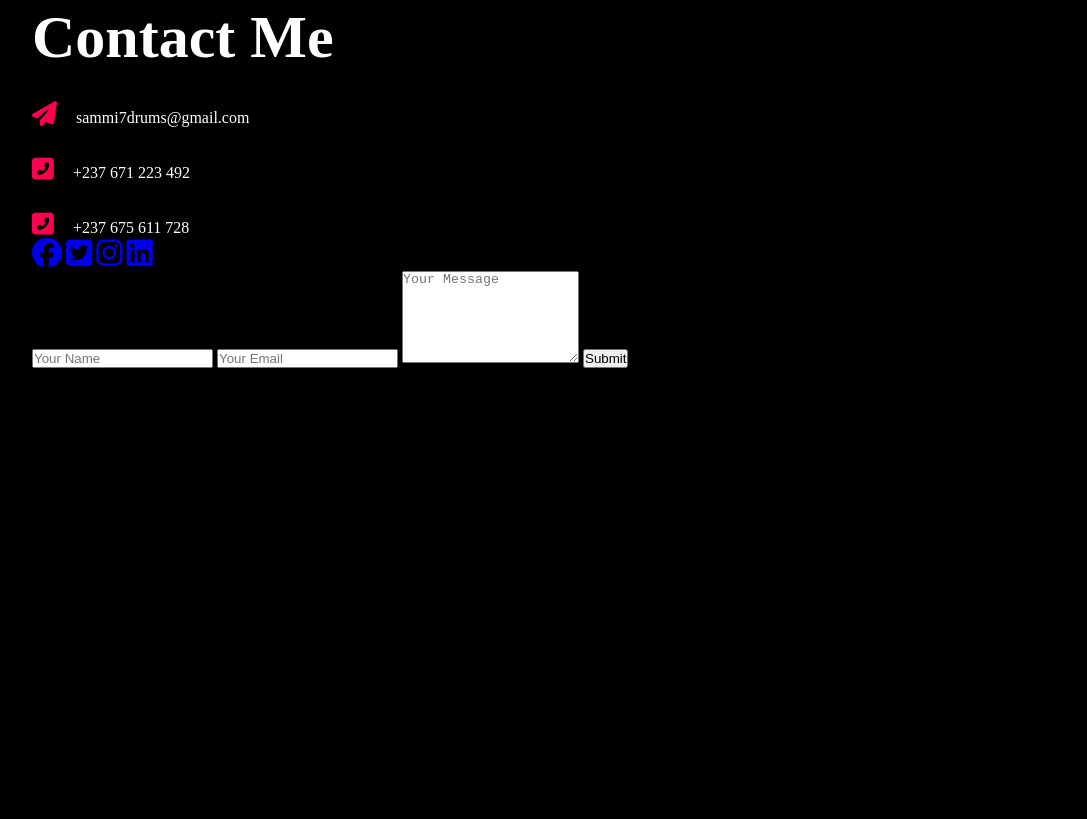
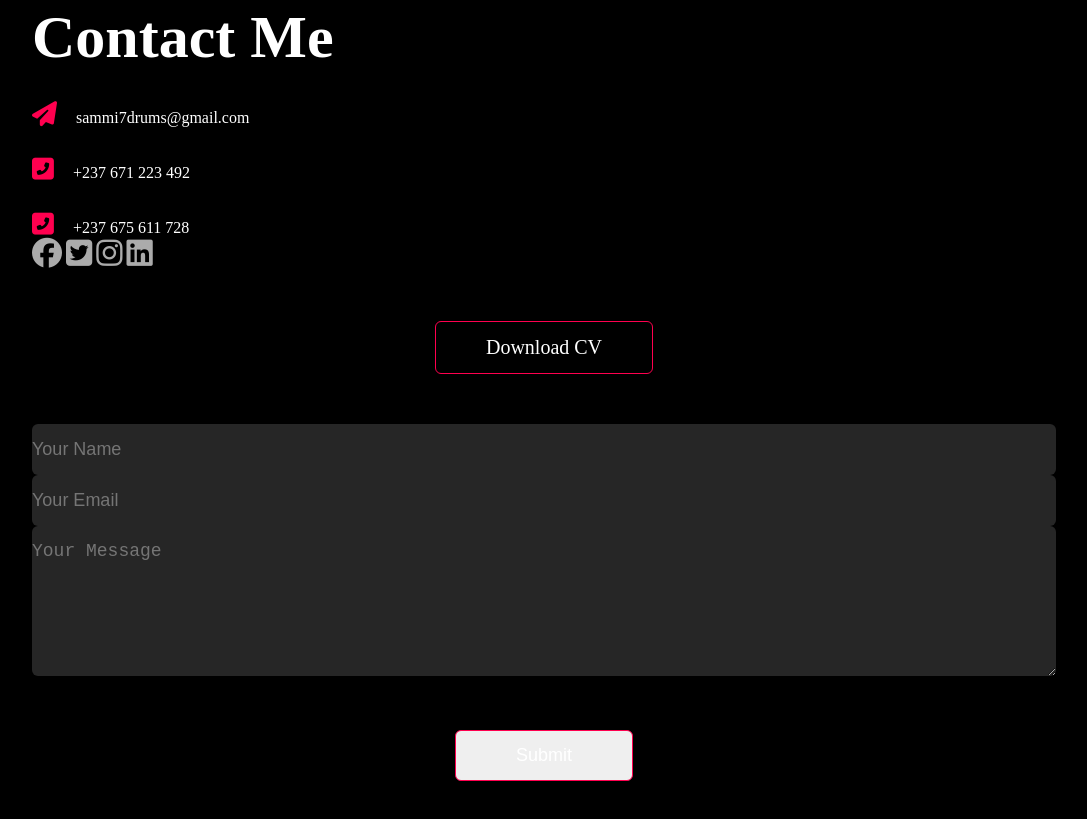
Before and after one commit to Sammi-Drums/PortMe, a plain HTML site: page index.html in a window 1280 px wide. Shown: the part 2719-3538 px from the top of the page, without its empty margins (96-1183 px from the left). Before the commit the page ends 3097 px from the top, so only its background shows below. Drawn offline with Linux system fonts and the light colour scheme.

Commit message:
Error at Contact
Error at Contact section. Inputs not separation not visible

```diff
--- a/CSS/style.css
+++ b/CSS/style.css
@@ -284,4 +284,38 @@ nav ul li a:hover::after{
 .social-icons a{
     text-decoration: none;
     font-size: 30px;
+    margin-right: ;
+    color: #ababab;
+    display: inline-block;
 }
+.social-icons a:hover{
+    color: #ff004f;
+    transform: translateY(-5px );
+}
+
+.btn .btn2{
+    display: inline-block;
+    background: #ff004f;
+}
+
+.contact-right form{
+    width: 100%;
+}
+form input, form textarea{
+    width: 100%;
+    border: 0;
+    outline: none;
+    background: #262626;
+    padding: 15px 0;
+    color: white;
+    font-size: 18px;
+    border-radius: 6px;
+}
+
+
+form .btn2{
+    padding: 14px 60px;
+    font-size: 18px;
+     margin-top: 50px;
+     cursor: pointer;
+}
--- a/index.html
+++ b/index.html
@@ -178,13 +178,14 @@
                     <a href="#"><i class="fab fa-instagram"></i></a>
                     <a href="#"><i class="fab fa-linkedin"></i></a>
                 </div>
+                <a href="Images/" download class="btn btn2">Download CV</a>
             </div>
             <div class="contact-right">
                 <form action="">
                     <input type="text" name="Name" placeholder="Your Name" required>
                     <input type="email" name="Email" placeholder="Your Email" required>
                     <textarea name="Message" placeholder="Your Message" rows="6"></textarea>
-                    <button type="submit">Submit</button>
+                    <button type="submit" class="btn btn2">Submit</button>
                 </form>
             </div>
         </div>
```
